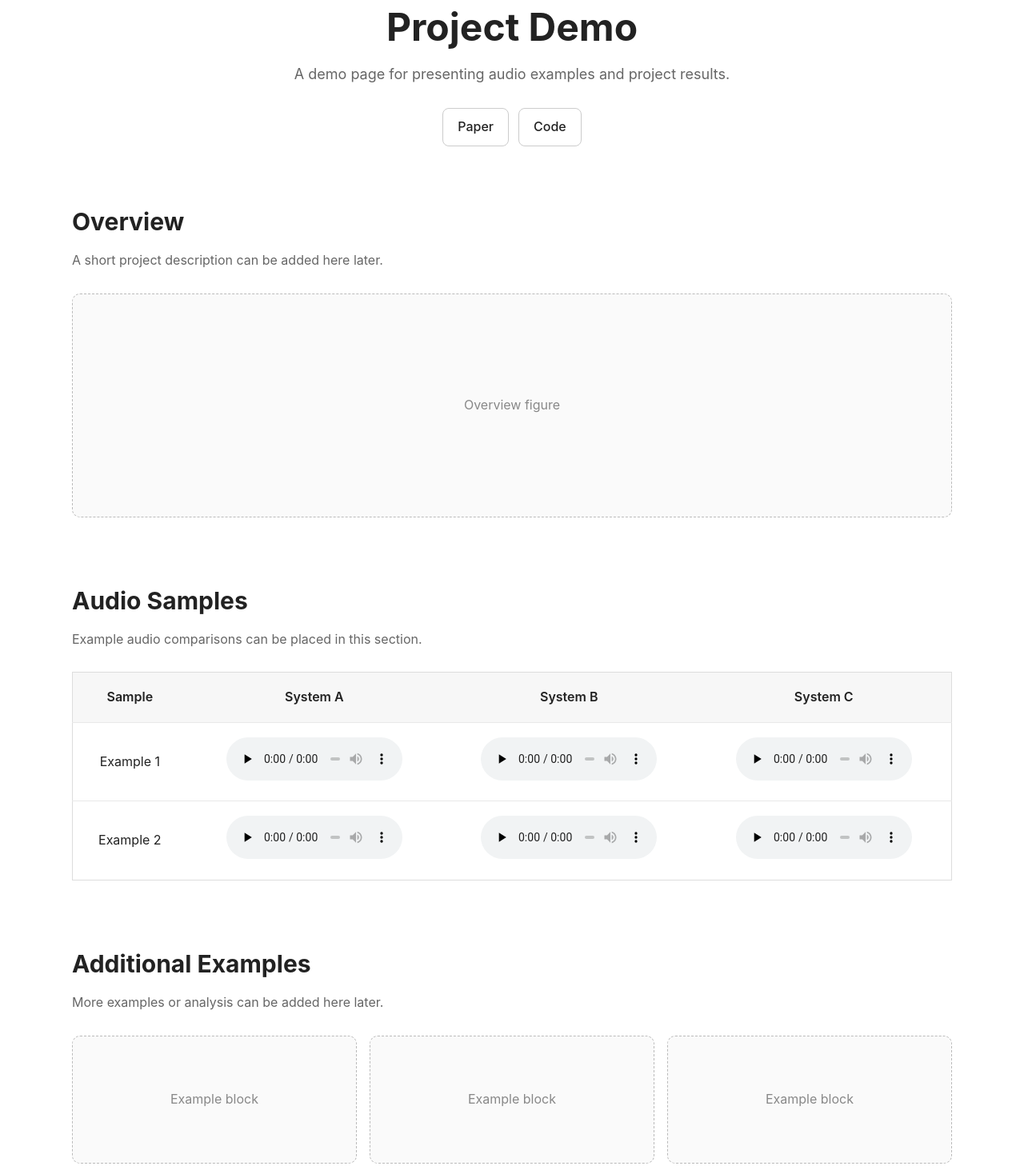
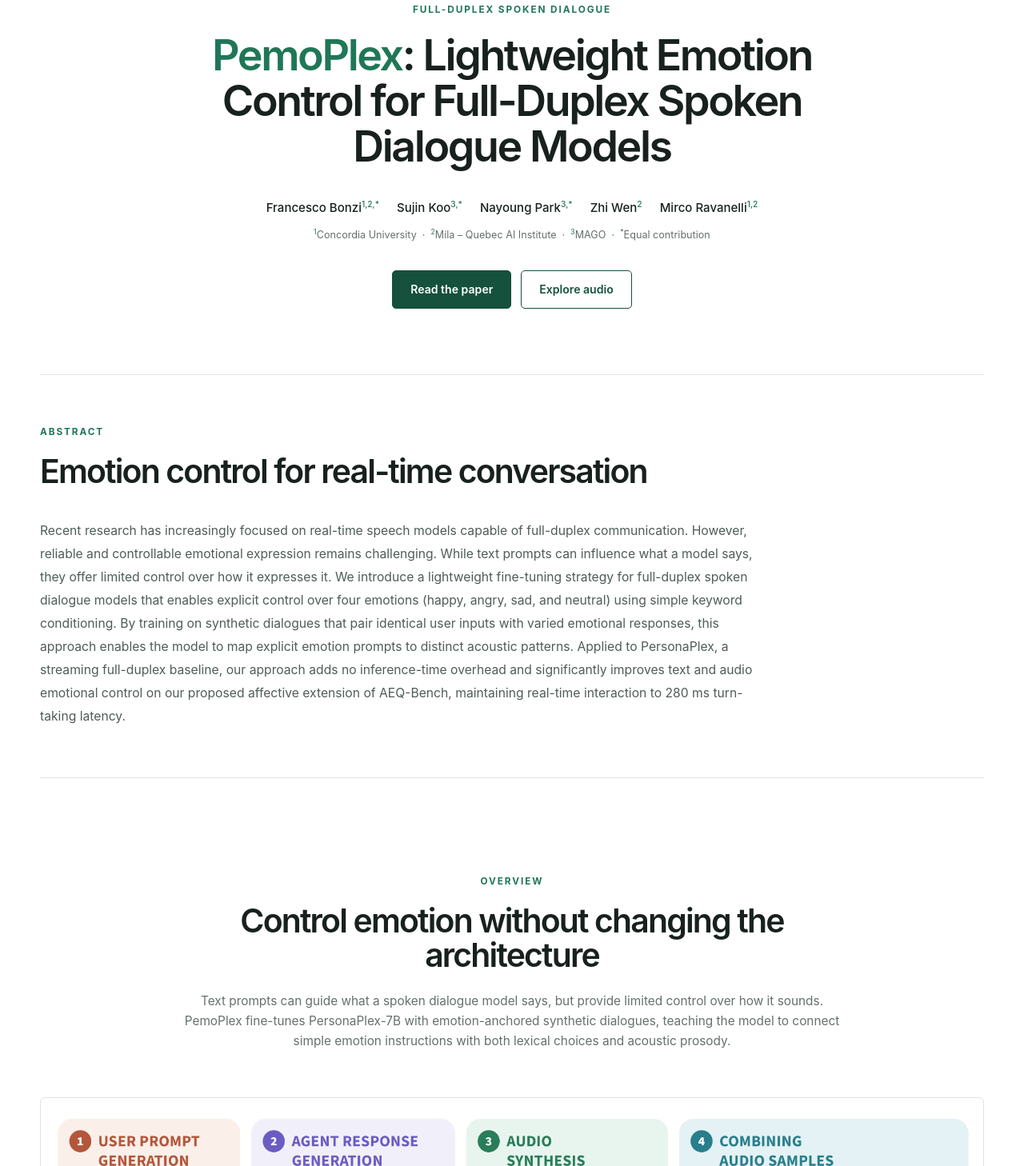
Before and after one commit to mago-research/demo, a website: page pemoplex/index.html in a window 1280 px wide. Shown: the part 85-1543 px from the top of the page at 80% size. Drawn offline with Linux system fonts and the light colour scheme.

Commit message:
feat: update index.html and style.css for PemoPlex launch, add emotion control overview and demo sections

```diff
--- a/pemoplex/index.html
+++ b/pemoplex/index.html
@@ -3,149 +3,114 @@
 <head>
   <meta charset="UTF-8" />
   <meta name="viewport" content="width=device-width, initial-scale=1.0" />
-
-  <title>Project Demo</title>
-
+  <meta
+    name="description"
+    content="PemoPlex adds explicit emotion control to full-duplex spoken dialogue models through lightweight LoRA fine-tuning."
+  />
+  <title>PemoPlex — Lightweight Emotion Control</title>
   <link rel="stylesheet" href="style.css" />
 </head>
 
 <body>
-  <main class="page">
+  <main id="top">
+    <header class="hero">
+      <div class="hero-glow hero-glow-one"></div>
+      <div class="hero-glow hero-glow-two"></div>
+      <div class="hero-content">
+        <p class="eyebrow">Full-duplex spoken dialogue</p>
+        <h1><span>PemoPlex</span>: Lightweight Emotion Control for Full-Duplex Spoken Dialogue Models</h1>
 
-    <!-- Header -->
-    <header class="hero">
-      <h1>Project Demo</h1>
+        <div class="authors" aria-label="Authors">
+          <span>Francesco Bonzi<sup>1,2,*</sup></span>
+          <span>Sujin Koo<sup>3,*</sup></span>
+          <span>Nayoung Park<sup>3,*</sup></span>
+          <span>Zhi Wen<sup>2</sup></span>
+          <span>Mirco Ravanelli<sup>1,2</sup></span>
+        </div>
+        <p class="affiliations">
+          <sup>1</sup>Concordia University &nbsp;·&nbsp;
+          <sup>2</sup>Mila – Quebec AI Institute &nbsp;·&nbsp;
+          <sup>3</sup>MAGO &nbsp;·&nbsp; <sup>*</sup>Equal contribution
+        </p>
 
-      <p class="subtitle">
-        A demo page for presenting audio examples and project results.
-      </p>
-
-      <div class="hero-links">
-        <a class="button" href="#" target="_blank" rel="noopener noreferrer">
-          Paper
-        </a>
-
-        <a class="button" href="#" target="_blank" rel="noopener noreferrer">
-          Code
-        </a>
+        <div class="hero-actions">
+          <a class="button button-primary" href="assets/pemoplex-paper.pdf" target="_blank" rel="noopener noreferrer">
+            Read the paper
+          </a>
+          <a class="button button-secondary" href="#demo">Explore audio</a>
+        </div>
       </div>
     </header>
 
+    <section class="abstract-section" id="abstract">
+      <div>
+        <p class="eyebrow">Abstract</p>
+        <h2>Emotion control for real-time conversation</h2>
+      </div>
+      <p>
+        Recent research has increasingly focused on real-time speech models capable of full-duplex
+        communication. However, reliable and controllable emotional expression remains challenging. While
+        text prompts can influence what a model says, they offer limited control over how it expresses it.
+        We introduce a lightweight fine-tuning strategy for full-duplex spoken dialogue models that enables
+        explicit control over four emotions (happy, angry, sad, and neutral) using simple keyword
+        conditioning. By training on synthetic dialogues that pair identical user inputs with varied
+        emotional responses, this approach enables the model to map explicit emotion prompts to distinct
+        acoustic patterns. Applied to PersonaPlex, a streaming full-duplex baseline, our approach adds no
+        inference-time overhead and significantly improves text and audio emotional control on our proposed
+        affective extension of AEQ-Bench, maintaining real-time interaction to 280 ms turn-taking latency.
+      </p>
+    </section>
 
-    <!-- Overview -->
-    <section class="section">
-      <h2>Overview</h2>
+    <section class="section" id="overview">
+      <div class="section-heading">
+        <p class="eyebrow">Overview</p>
+        <h2>Control emotion without changing the architecture</h2>
+        <p>
+          Text prompts can guide what a spoken dialogue model says, but provide limited control over how it
+          sounds. PemoPlex fine-tunes PersonaPlex-7B with emotion-anchored synthetic dialogues, teaching the
+          model to connect simple emotion instructions with both lexical choices and acoustic prosody.
+        </p>
+      </div>
 
-      <p class="section-description">
-        A short project description can be added here later.
-      </p>
+      <figure class="paper-figure">
+        <img
+          src="assets/pipeline.png"
+          alt="Four-stage PemoPlex data generation pipeline: prompt generation, emotional response generation, speech synthesis, and audio combination."
+        />
+      </figure>
+    </section>
 
-      <div class="figure-placeholder">
-        <span>Overview figure</span>
+    <section class="section demo-section" id="demo">
+      <div class="section-heading compact">
+        <p class="eyebrow">Audio demo</p>
+        <h2>One conversation, four emotional expressions</h2>
+        <p>
+          Compare responses generated from the same conversational context under different emotion
+          instructions. Audio samples can be connected here when the files are available.
+        </p>
+      </div>
+
+      <div class="emotion-grid">
+        <article class="emotion-card happy">
+          <h3>Happy</h3>
+          <span class="sample-status">Sample coming soon</span>
+        </article>
+        <article class="emotion-card sad">
+          <h3>Sad</h3>
+          <span class="sample-status">Sample coming soon</span>
+        </article>
+        <article class="emotion-card angry">
+          <h3>Angry</h3>
+          <span class="sample-status">Sample coming soon</span>
+        </article>
+        <article class="emotion-card neutral">
+          <h3>Neutral</h3>
+          <span class="sample-status">Sample coming soon</span>
+        </article>
       </div>
     </section>
 
-
-    <!-- Audio Samples -->
-    <section class="section">
-      <h2>Audio Samples</h2>
-
-      <p class="section-description">
-        Example audio comparisons can be placed in this section.
-      </p>
-
-      <div class="table-wrapper">
-        <table class="audio-table">
-          <thead>
-            <tr>
-              <th>Sample</th>
-              <th>System A</th>
-              <th>System B</th>
-              <th>System C</th>
-            </tr>
-          </thead>
-
-          <tbody>
-            <tr>
-              <td>Example 1</td>
-
-              <td>
-                <audio controls preload="none">
-                  <source src="audio/example-a.wav" type="audio/wav" />
-                </audio>
-              </td>
-
-              <td>
-                <audio controls preload="none">
-                  <source src="audio/example-b.wav" type="audio/wav" />
-                </audio>
-              </td>
-
-              <td>
-                <audio controls preload="none">
-                  <source src="audio/example-c.wav" type="audio/wav" />
-                </audio>
-              </td>
-            </tr>
-
-            <tr>
-              <td>Example 2</td>
-
-              <td>
-                <audio controls preload="none">
-                  <source src="audio/example-d.wav" type="audio/wav" />
-                </audio>
-              </td>
-
-              <td>
-                <audio controls preload="none">
-                  <source src="audio/example-e.wav" type="audio/wav" />
-                </audio>
-              </td>
-
-              <td>
-                <audio controls preload="none">
-                  <source src="audio/example-f.wav" type="audio/wav" />
-                </audio>
-              </td>
-            </tr>
-          </tbody>
-        </table>
-      </div>
-    </section>
-
-
-    <!-- Additional Section -->
-    <section class="section">
-      <h2>Additional Examples</h2>
-
-      <p class="section-description">
-        More examples or analysis can be added here later.
-      </p>
-
-      <div class="placeholder-grid">
-        <div class="placeholder-card">
-          Example block
-        </div>
-
-        <div class="placeholder-card">
-          Example block
-        </div>
-
-        <div class="placeholder-card">
-          Example block
-        </div>
-      </div>
-    </section>
-
-
-    <!-- Footer -->
-    <footer class="footer">
-      <p>Project Demo</p>
-    </footer>
-
   </main>
 
-  <script src="js/main.js"></script>
 </body>
 </html>
--- a/pemoplex/js/main.js
+++ /dev/null
@@ -1 +0,0 @@
-// JavaScript will be added later.
--- a/pemoplex/style.css
+++ b/pemoplex/style.css
@@ -1,3 +1,17 @@
+:root {
+  --ink: #18211d;
+  --muted: #65706a;
+  --line: #dfe5e1;
+  --paper: #ffffff;
+  --green: #1f7757;
+  --green-dark: #15513d;
+  --green-soft: #e9f4ef;
+  --violet: #6256c7;
+  --red: #c94c38;
+  --cream: #f4efe6;
+  --radius: 6px;
+}
+
 * {
   box-sizing: border-box;
 }
@@ -8,193 +22,347 @@
 
 body {
   margin: 0;
-    font-family:
-      -apple-system,
-      BlinkMacSystemFont,
-      "Segoe UI",
-      Roboto,
-      Helvetica,
-      Arial,
-      sans-serif;
-
-    background: #ffffff;
-    color: #222222;
+  background: var(--paper);
+  color: var(--ink);
+  font-family: Inter, ui-sans-serif, -apple-system, BlinkMacSystemFont, "Segoe UI", sans-serif;
   line-height: 1.6;
+  text-rendering: optimizeLegibility;
 }
 
-  .page {
-    width: min(1100px, 92%);
+a {
+  color: inherit;
+}
+
+img {
+  display: block;
+  max-width: 100%;
+}
+
+main {
+  width: min(1180px, calc(100% - 40px));
+  margin-inline: auto;
+}
+
+.hero {
+  position: relative;
+  isolation: isolate;
+  overflow: hidden;
+  min-height: auto;
+  padding: 88px 40px 82px;
+  text-align: center;
+}
+
+.hero-content {
+  position: relative;
+  z-index: 1;
+  max-width: 1040px;
   margin: 0 auto;
 }
 
+.hero-glow {
+  display: none;
+}
 
-  /* Header */
+.hero-glow-one {
+  top: 40px;
+  left: -170px;
+  width: 470px;
+  height: 470px;
+  background: radial-gradient(circle, #dcefe5 0, rgba(220, 239, 229, 0) 70%);
+}
 
-  .hero {
-    padding: 90px 0 70px;
+.hero-glow-two {
+  right: -140px;
+  bottom: 20px;
+  width: 420px;
+  height: 420px;
+  background: radial-gradient(circle, #e5e2f7 0, rgba(229, 226, 247, 0) 70%);
+}
+
+.eyebrow {
+  margin: 0 0 18px;
+  color: var(--green);
+  font-size: 0.74rem;
+  font-weight: 700;
+  letter-spacing: 0.16em;
+  text-transform: uppercase;
+}
+
+.hero h1 {
+  max-width: 900px;
+  margin: 0 auto;
+  font-size: clamp(2.4rem, 4.2vw, 3.8rem);
+  font-weight: 600;
+  letter-spacing: -0.045em;
+  line-height: 1.06;
+}
+
+.hero h1 span {
+  color: var(--green);
+}
+
+.authors {
+  display: flex;
+  flex-wrap: wrap;
+  justify-content: center;
+  gap: 6px 22px;
+  margin: 36px auto 0;
+  font-size: 0.94rem;
+  font-weight: 550;
+}
+
+sup {
+  color: var(--green);
+  font-size: 0.68em;
+}
+
+.affiliations {
+  margin: 12px 0 0;
+  color: var(--muted);
+  font-size: 0.79rem;
+}
+
+.hero-actions {
+  display: flex;
+  flex-wrap: wrap;
+  justify-content: center;
+  gap: 12px;
+  margin-top: 34px;
+}
+
+.button {
+  display: inline-flex;
+  align-items: center;
+  justify-content: center;
+  min-height: 48px;
+  padding: 0 22px;
+  border: 1px solid var(--green-dark);
+  border-radius: 5px;
+  font-size: 0.88rem;
+  font-weight: 600;
+  text-decoration: none;
+  transition: background 160ms ease;
+}
+
+.button:hover {
+  transform: none;
+}
+
+.button-primary {
+  background: var(--green-dark);
+  color: white;
+}
+
+.button-primary:hover {
+  background: var(--green);
+}
+
+.button-secondary {
+  background: rgba(255, 255, 255, 0.6);
+  color: var(--green-dark);
+}
+
+.abstract-section {
+  display: grid;
+  grid-template-columns: 1fr;
+  gap: 36px;
+  align-items: start;
+  margin-bottom: 120px;
+  padding: 62px 0;
+  border-block: 1px solid var(--line);
+  scroll-margin-top: 30px;
+}
+
+.abstract-section h2 {
+  max-width: 760px;
+  margin: 0;
+  font-size: clamp(1.9rem, 3.2vw, 2.7rem);
+  font-weight: 600;
+  letter-spacing: -0.045em;
+  line-height: 1.05;
+}
+
+.abstract-section > p {
+  max-width: 920px;
+  margin: 2px 0 0;
+  color: #4f5c56;
+  font-size: 0.98rem;
+  line-height: 1.85;
+}
+
+.section {
+  margin-bottom: 120px;
+  scroll-margin-top: 30px;
+}
+
+.section-heading {
+  max-width: 820px;
+  margin: 0 auto 58px;
   text-align: center;
 }
 
-  .hero h1 {
-    margin: 0 0 16px;
-    font-size: 48px;
-    line-height: 1.2;
+.section-heading.compact {
+  max-width: 720px;
 }
 
-  .subtitle {
-    max-width: 720px;
-    margin: 0 auto;
-    font-size: 18px;
-    color: #666666;
+.section-heading h2 {
+  margin: 0;
+  font-size: clamp(1.9rem, 3.2vw, 2.7rem);
+  font-weight: 600;
+  letter-spacing: -0.045em;
+  line-height: 1.05;
 }
 
-  .hero-links {
-    display: flex;
-    justify-content: center;
-    gap: 12px;
-    margin-top: 28px;
+.section-heading > p:last-child {
+  margin: 24px auto 0;
+  color: var(--muted);
+  font-size: 0.96rem;
 }
 
-  .button {
-    display: inline-block;
-    padding: 10px 18px;
-
-    border: 1px solid #cccccc;
-    border-radius: 8px;
-
-    background: #ffffff;
-    color: #222222;
-
-    text-decoration: none;
-    font-weight: 500;
+.paper-figure {
+  margin: 0;
+  padding: 10px;
+  overflow: hidden;
+  border: 1px solid var(--line);
+  border-radius: var(--radius);
+  background: white;
 }
 
-  .button:hover {
-    background: #f5f5f5;
+.paper-figure img {
+  width: 100%;
 }
 
-
-  /* Sections */
-
-  .section {
-    margin-bottom: 80px;
+.demo-section {
+  padding: 78px 0;
+  border-block: 1px solid var(--line);
+  border-radius: 0;
+  background: white;
 }
 
-  .section h2 {
-    margin: 0 0 12px;
-    font-size: 30px;
+.emotion-grid {
+  display: grid;
+  grid-template-columns: repeat(4, 1fr);
+  gap: 14px;
 }
 
-  .section-description {
-    margin: 0 0 28px;
-    color: #666666;
+.emotion-card {
+  min-height: 220px;
+  padding: 24px 10px;
+  border: 0;
+  border-top: 2px solid var(--line);
+  border-radius: 0;
+  background: transparent;
 }
 
-
-  /* Figure placeholder */
-
-  .figure-placeholder {
-    min-height: 280px;
-
-    display: flex;
-    align-items: center;
-    justify-content: center;
-
-    border: 1px dashed #bbbbbb;
-    border-radius: 10px;
-
-    background: #fafafa;
-    color: #888888;
-  }
-
-
-  /* Audio table */
-
-  .table-wrapper {
-    overflow-x: auto;
-  }
-
-  .audio-table {
-    width: 100%;
-    border-collapse: collapse;
-    border: 1px solid #dddddd;
-  }
-
-  .audio-table th,
-  .audio-table td {
-    padding: 18px;
-    text-align: center;
-    vertical-align: middle;
-    border-bottom: 1px solid #e8e8e8;
-  }
-
-  .audio-table th {
-    background: #f7f7f7;
+.emotion-card h3 {
+  margin: 0 0 10px;
+  font-size: 1.4rem;
   font-weight: 600;
 }
 
-  .audio-table tbody tr:last-child td {
-    border-bottom: none;
+.sample-status {
+  display: inline-block;
+  margin-top: 20px;
+  color: #8a8881;
+  font-size: 0.7rem;
+  font-weight: 650;
+  letter-spacing: 0.06em;
+  text-transform: uppercase;
 }
 
-  audio {
-    width: 220px;
-    max-width: 100%;
+@media (max-width: 900px) {
+  .hero {
+    min-height: auto;
+    padding: 90px 10px 80px;
   }
 
-
-  /* Placeholder cards */
-
-  .placeholder-grid {
-    display: grid;
-    grid-template-columns: repeat(3, 1fr);
-    gap: 16px;
+  .emotion-grid {
+    grid-template-columns: repeat(2, 1fr);
   }
 
-  .placeholder-card {
-    min-height: 160px;
-
-    display: flex;
-    align-items: center;
-    justify-content: center;
-
-    border: 1px dashed #bbbbbb;
-    border-radius: 10px;
-
-    background: #fafafa;
-    color: #888888;
+  .demo-section {
+    padding: 70px 0;
   }
 
-
-  /* Footer */
-
-  .footer {
-    margin-top: 100px;
-    padding: 36px 0;
-
-    text-align: center;
-    color: #888888;
-
-    border-top: 1px solid #eeeeee;
+  .abstract-section {
+    grid-template-columns: 1fr;
+    gap: 34px;
+  }
 }
 
+@media (max-width: 620px) {
+  main {
+    width: min(100% - 24px, 1180px);
+  }
 
-  /* Mobile */
-
-  @media (max-width: 800px) {
   .hero {
-      padding: 60px 0 50px;
+    padding-block: 74px 70px;
   }
 
   .hero h1 {
-      font-size: 36px;
+    font-size: clamp(2.2rem, 10.5vw, 3.1rem);
   }
 
-    .placeholder-grid {
+  .authors {
+    max-width: 360px;
+    gap: 5px 14px;
+    font-size: 0.82rem;
+  }
+
+  .affiliations {
+    line-height: 1.8;
+  }
+
+  .section {
+    margin-bottom: 110px;
+  }
+
+  .abstract-section {
+    margin-bottom: 110px;
+    padding: 56px 4px;
+  }
+
+  .abstract-section > p {
+    font-size: 0.95rem;
+    line-height: 1.75;
+  }
+
+  .section-heading {
+    margin-bottom: 42px;
+  }
+
+  .section-heading h2 {
+    font-size: 2.2rem;
+  }
+
+  .paper-figure {
+    padding: 7px;
+    border-radius: 4px;
+  }
+
+  .demo-section {
+    padding: 56px 0;
+    border-radius: 0;
+  }
+
+  .emotion-grid {
     grid-template-columns: 1fr;
   }
 
-    .audio-table {
-      min-width: 800px;
+  .emotion-card {
+    min-height: auto;
+  }
+
+}
+
+@media (prefers-reduced-motion: reduce) {
+  html {
+    scroll-behavior: auto;
+  }
+
+  *,
+  *::before,
+  *::after {
+    transition-duration: 0.01ms !important;
   }
 }
```
Also changed, not shown: pemoplex/assets/pipeline.png (added). Lines whose indentation alone changed are shown as unchanged.
